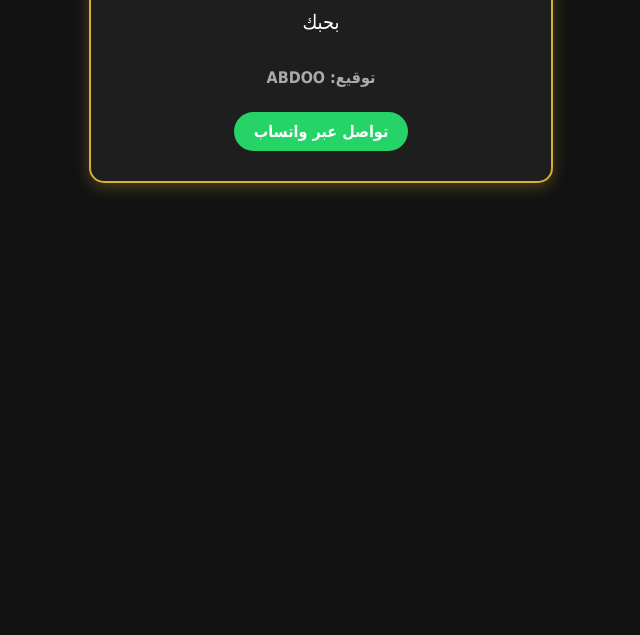
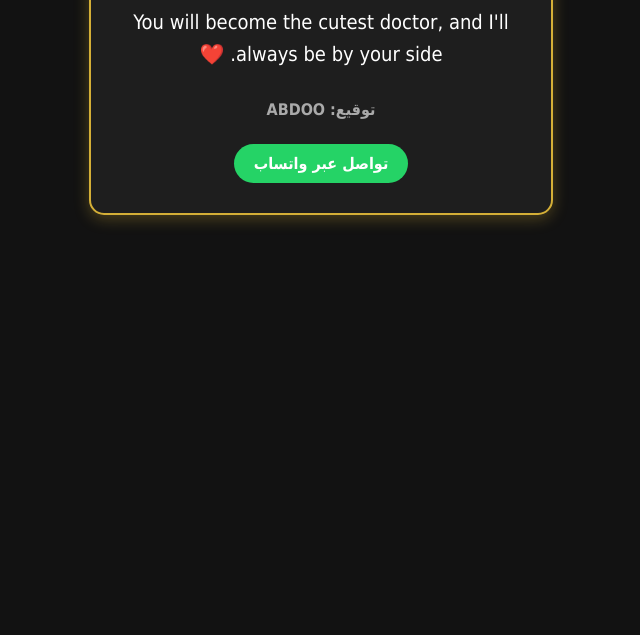
Before and after one commit to abdelrahmanesam489-dot/Gift-, a plain HTML site: page index.html in a window 1280 px wide. Shown: the part 165-800 px from the top of the page, without its empty margins (319-959 px from the left). Drawn offline with Linux system fonts and the light colour scheme.

Commit message:
Update index.html

```diff
--- a/index.html
+++ b/index.html
@@ -39,11 +39,38 @@
 <body>
 
     <div class="card">
-        <h1 id="name">تاج</h1>
-        <p id="message">بحبك</p>
-        <div class="sig" id="signature">توقيع: ABDOO</div>
-        <a id="whatsapp" href="https://wa.me/201140646342" class="btn" target="_blank">تواصل عبر واتساب</a>
+        <h1 id="name">جاري تحميل الهدية...</h1>
+        <p id="message"></p>
+        <div class="sig" id="signature"></div>
+        <a id="whatsapp" href="#" class="btn" target="_blank" style="display:none;">تواصل عبر واتساب</a>
     </div>
 
+    <script>
+        async function loadGift() {
+            try {
+                // بنقرا اسم الملف من اللينك، لو مش مكتوب بياخد data.json الافتراضي
+                const urlParams = new URLSearchParams(window.location.search);
+                const jsonFile = urlParams.get('file') || 'data.json';
+
+                const response = await fetch(jsonFile);
+                const data = await response.json();
+
+                document.getElementById('name').innerText = data.n || "هدية لك";
+                document.getElementById('message').innerText = data.m || "";
+                document.getElementById('signature').innerText = data.sig ? "توقيع: " + data.sig : "";
+
+                if (data.wa) {
+                    const waBtn = document.getElementById('whatsapp');
+                    waBtn.href = "https://wa.me/" + data.wa;
+                    waBtn.style.display = "inline-block";
+                }
+            } catch (error) {
+                document.getElementById('name').innerText = "تاج";
+                document.getElementById('message').innerText = "بحبك";
+                document.getElementById('signature').innerText = "توقيع: ABDOO";
+            }
+        }
+        loadGift();
+    </script>
 </body>
 </html>
```
